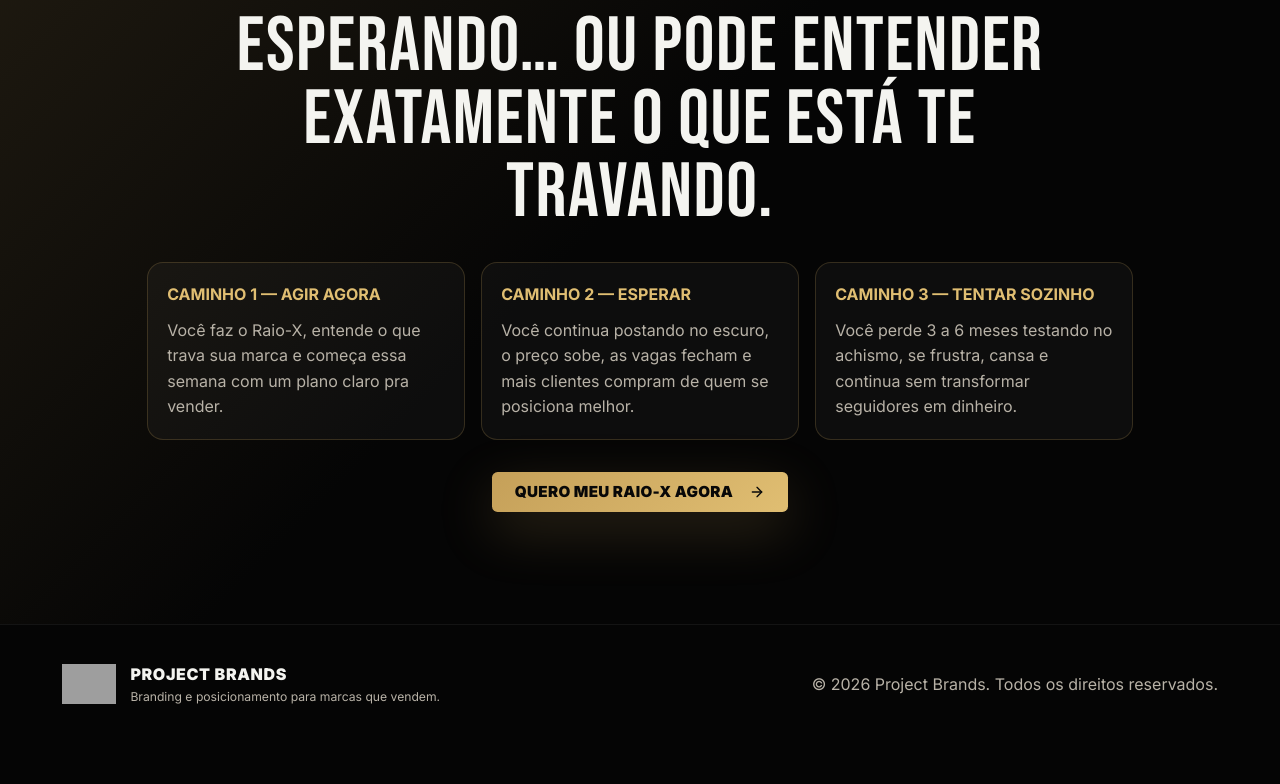
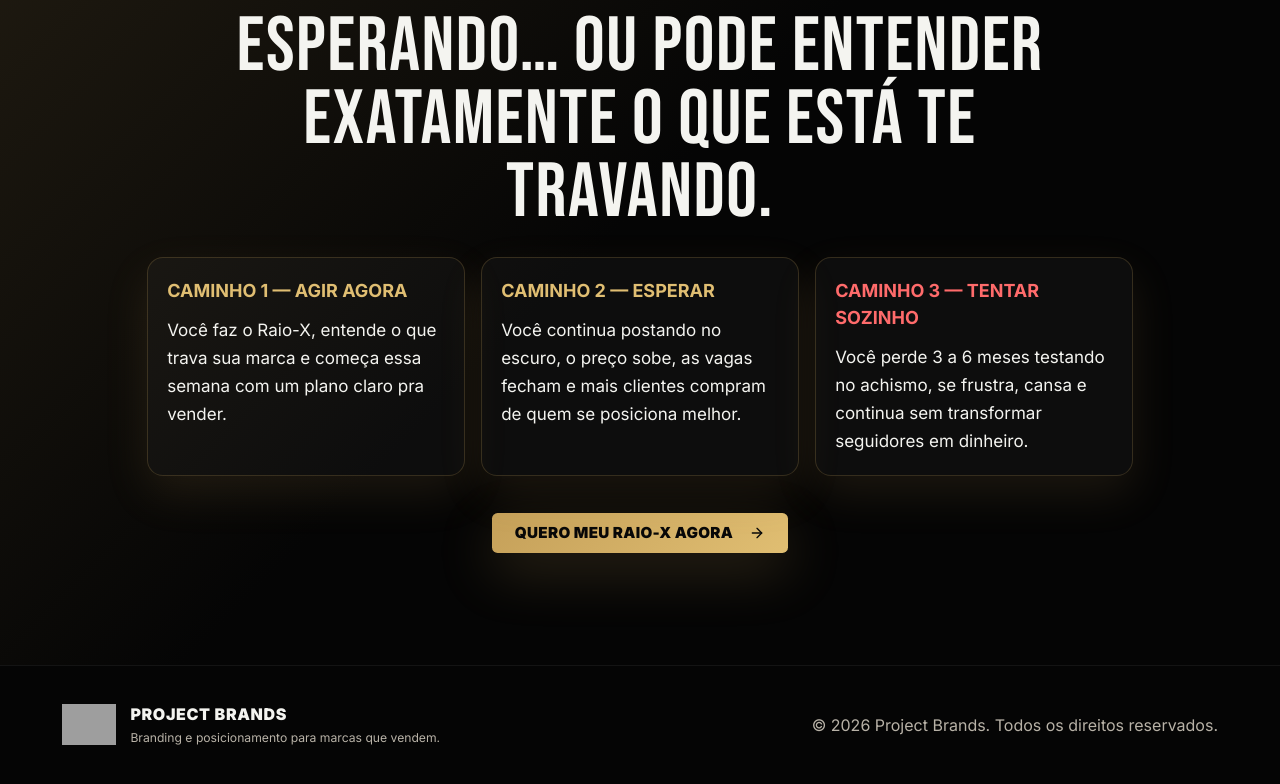
Before and after one commit to guilherrmehhh-coder/thecoffeebrands-site, a React (Create React App) app: page / in a window 1280 px wide. Shown: the part 6127-6911 px from the top of the page. Before the commit the page ends 6870 px from the top, so only its background shows below. Built offline with nearby package versions, Linux system fonts and the light colour scheme; grey boxes are pictures that could not be loaded.

Commit message:
Update Landing.css

```diff
--- a/src/styles/Landing.css
+++ b/src/styles/Landing.css
@@ -267,3 +267,70 @@ p { margin: 0; }
 
 .ml-2 { margin-left: 0.5rem; }
 ::selection { background: rgba(197,160,89,0.35); color: var(--off-white); }
+.path-card {
+  position: relative;
+  padding: 28px;
+  border-radius: 18px;
+  background: linear-gradient(180deg, rgba(255,255,255,0.06), rgba(255,255,255,0.02));
+  border: 1px solid rgba(197,160,89,0.25);
+  overflow: hidden;
+  animation: pathPulse 2.8s ease-in-out infinite;
+}
+
+.path-card::before {
+  content: '';
+  position: absolute;
+  inset: 0;
+  background: linear-gradient(120deg, transparent, rgba(197,160,89,0.16), transparent);
+  transform: translateX(-100%);
+  animation: pathShine 3.5s infinite;
+}
+
+.path-card strong {
+  display: block;
+  color: #E0BE72;
+  font-size: 18px;
+  margin-bottom: 12px;
+}
+
+.path-card p {
+  color: #F4F4F0;
+  font-size: 17px;
+  line-height: 1.65;
+}
+
+.path-good {
+  border-color: rgba(34,197,94,0.55);
+}
+
+.path-warning {
+  border-color: rgba(197,160,89,0.55);
+}
+
+.path-danger {
+  border-color: rgba(239,68,68,0.55);
+}
+
+.path-danger strong {
+  color: #ff6b6b;
+}
+
+@keyframes pathPulse {
+  0%, 100% {
+    transform: translateY(0);
+    box-shadow: 0 0 0 rgba(197,160,89,0);
+  }
+  50% {
+    transform: translateY(-5px);
+    box-shadow: 0 18px 45px rgba(197,160,89,0.12);
+  }
+}
+
+@keyframes pathShine {
+  0% {
+    transform: translateX(-100%);
+  }
+  45%, 100% {
+    transform: translateX(100%);
+  }
+}
```
